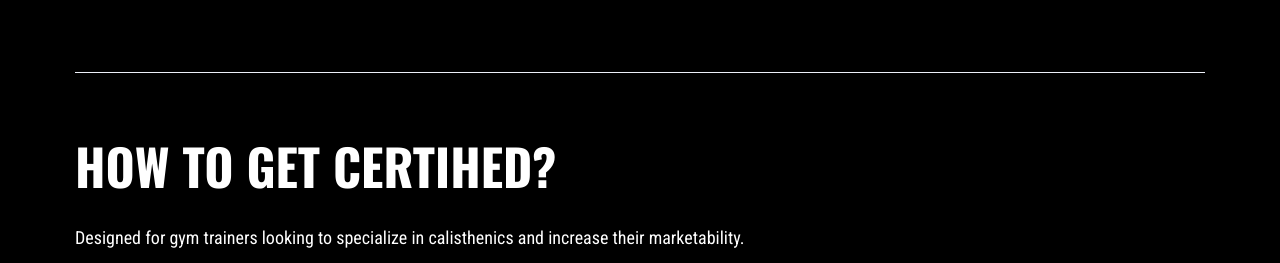
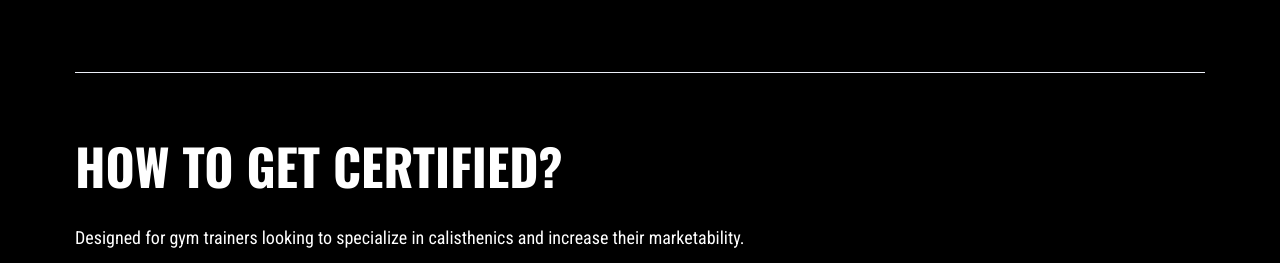
Before and after one commit to AdityaSharda1/CSFA, a plain HTML site: page courses.html in a window 1280 px wide. Shown: the part 1225-1488 px from the top of the page. Drawn offline with nearby package versions, Linux system fonts and the light colour scheme.

Commit message:
Update courses.html

```diff
--- a/courses.html
+++ b/courses.html
@@ -215,7 +215,7 @@
                                     <br>
                                     <hr>
                                     <br>
-                                <h1 class="main-heading pt-10 pb-10">HOW TO GET CERTIHED?
+                                <h1 class="main-heading pt-10 pb-10">HOW TO GET CERTIFIED?
                                 </h1>
                                 <p>Designed for gym trainers looking to specialize in calisthenics and increase their
                                     marketability.</p>
```
